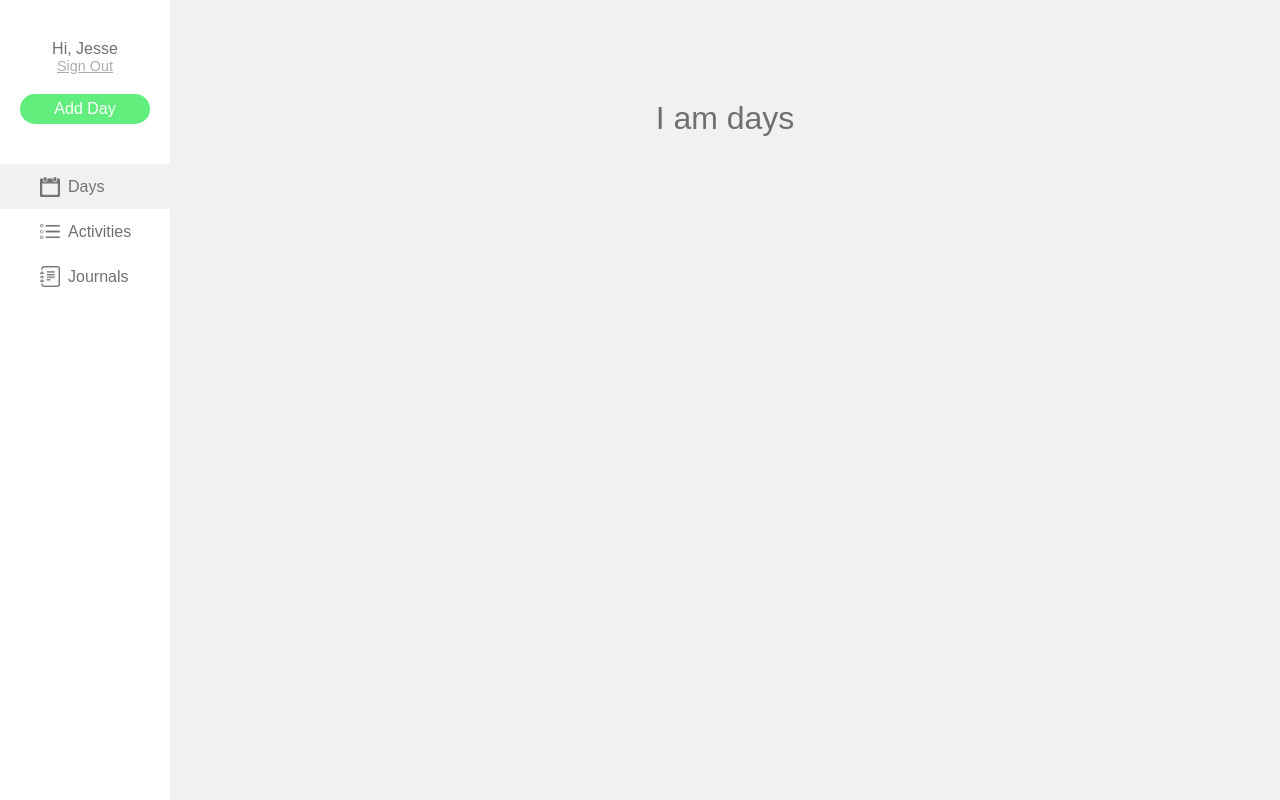
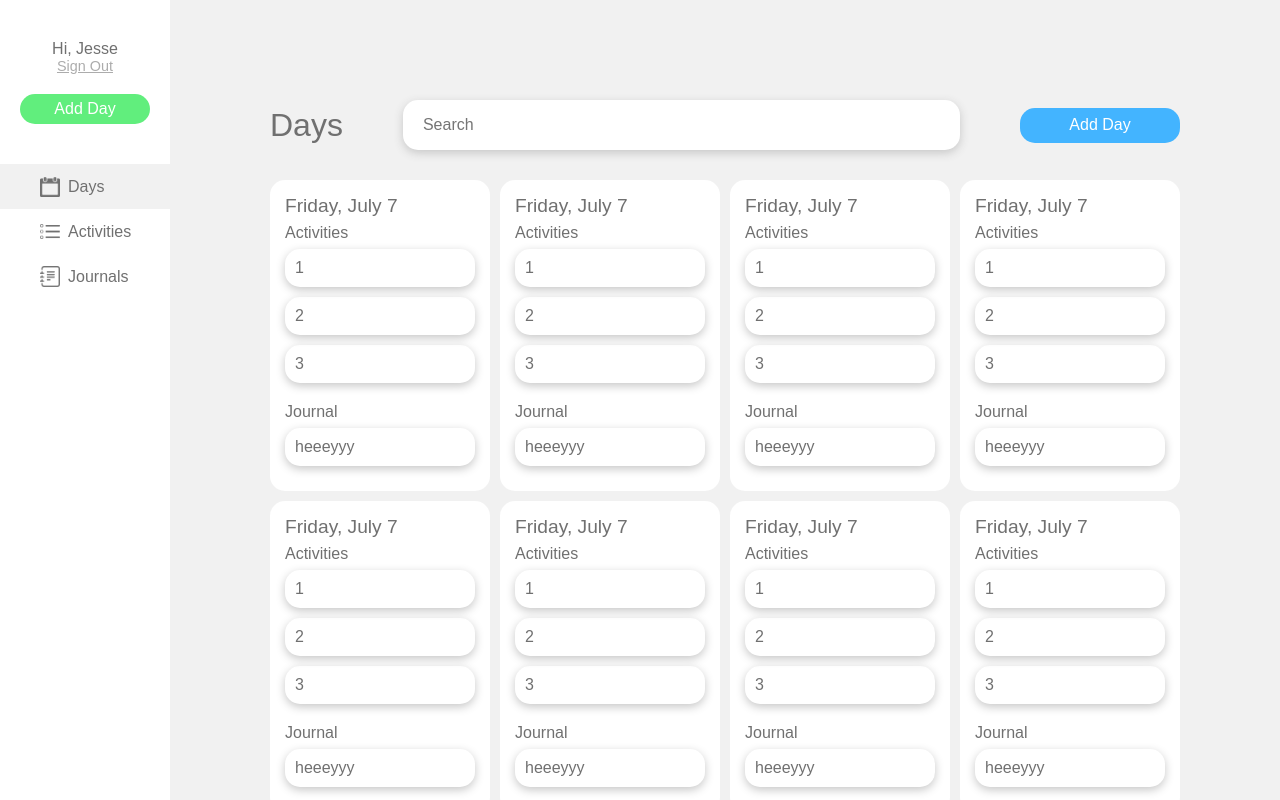
Before and after one commit to JesseMcCullough/today-i-did, a React (Create React App) app: page /build/days in a window 1280 px wide. Built offline with nearby package versions, Linux system fonts and the light colour scheme.

Commit message:
Added DayCard to days page

```diff
--- /dev/null
+++ b/src/pages/days/days.module.css
@@ -0,0 +1,5 @@
+.dayCardContainer {
+    display: grid;
+    gap: 10px;
+    grid-template-columns: repeat(4, 1fr);
+}
--- a/src/pages/days/index.js
+++ b/src/pages/days/index.js
@@ -1,5 +1,24 @@
+import HeaderContainer from "../../components/HeaderContainer/HeaderContainer";
+import DayCard from "../../components/DayCard/DayCard";
+import styles from "./days.module.css";
+
 function Days() {
-    return <h1>I am days</h1>
+    return (
+        <>
+            <HeaderContainer title="Days" buttonText="Add Day" />
+            <div className={styles.dayCardContainer}>
+                <DayCard date="Friday, July 7" activites={[1, 2, 3]} journal="heeeyyy" />
+                <DayCard date="Friday, July 7" activites={[1, 2, 3]} journal="heeeyyy" />
+                <DayCard date="Friday, July 7" activites={[1, 2, 3]} journal="heeeyyy" />
+                <DayCard date="Friday, July 7" activites={[1, 2, 3]} journal="heeeyyy" />
+                <DayCard date="Friday, July 7" activites={[1, 2, 3]} journal="heeeyyy" />
+                <DayCard date="Friday, July 7" activites={[1, 2, 3]} journal="heeeyyy" />
+                <DayCard date="Friday, July 7" activites={[1, 2, 3]} journal="heeeyyy" />
+                <DayCard date="Friday, July 7" activites={[1, 2, 3]} journal="heeeyyy" />
+                <DayCard date="Friday, July 7" activites={[1, 2, 3]} journal="heeeyyy" />
+            </div>
+        </>
+    )
 }
 
 export default Days;
```
